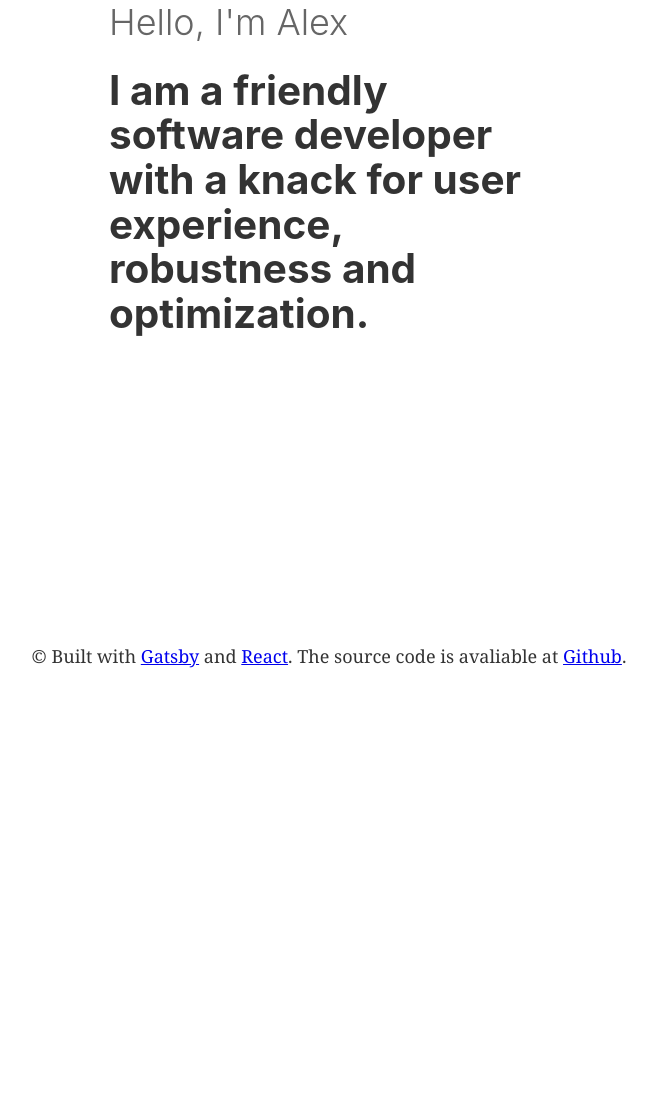
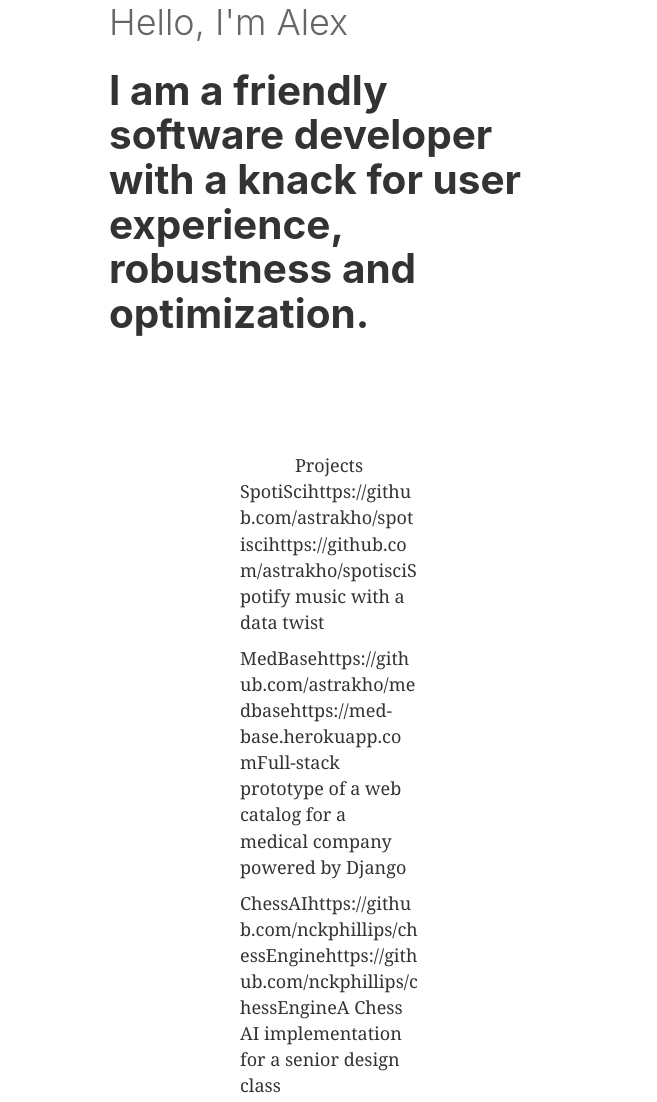
Before and after one commit to astrakho/portfolio, a Gatsby site: page / in a window 1280 px wide. Shown: the part 157-1259 px from the top of the page, without its empty margins (311-968 px from the left). Before the commit the page ends 870 px from the top, so only its background shows below. Built offline with nearby package versions, Linux system fonts and the light colour scheme; Gatsby itself is replaced by a stand-in of ours.

Commit message:
Connected projects

```diff
--- /dev/null
+++ b/src/components/project.js
@@ -0,0 +1,44 @@
+
+import { Link } from "gatsby"
+import PropTypes, { node } from "prop-types"
+import React from "react"
+import styled from "styled-components"
+
+import media from '../styles/media'
+
+
+const ProjectWrapper = styled.div`
+
+  position: relative;
+
+`
+
+class Project extends React.Component{
+
+  render(){
+
+    return(
+
+      <ProjectWrapper>
+
+        {this.props.frontmatter.title}
+
+        {this.props.frontmatter.github}
+
+        {this.props.frontmatter.link}
+
+        {this.props.frontmatter.description}
+
+      </ProjectWrapper>
+
+    )
+
+  }
+
+}
+
+
+
+
+
+export default Project
--- a/src/components/projects.js
+++ b/src/components/projects.js
@@ -1,9 +1,10 @@
 
 import { Link } from "gatsby"
-import PropTypes from "prop-types"
+import PropTypes, { node } from "prop-types"
 import React from "react"
 import styled from "styled-components"
 
+import Project from "./project"
 import media from '../styles/media'
 
 
@@ -15,25 +16,37 @@ padding: 5em 1.0875rem 1em;
 display: flex;
 min-height: 100vh;
 flex-direction: column;
-justify-content: space-between;
+justify-content: flex-start;
 align-items: center;
 
 `
 
 const ProjectsGrid = styled.div`
 
-display: grid;
-grid-template-columns: repeat(auto-fill, 178px);
-grid-gap: 10px;
-justify-content: center;
-
+  display: grid; /* 1 */
+  grid-template-columns: repeat(auto-fill, 178px); /* 2 */
+  grid-gap: 10px; /* 3 */
+  justify-content: center; /* 4 */
 
 `
 
 
 class Projects extends React.Component{
 
+  static propTypes = {
+    data: PropTypes.array.isRequired,
+  };
+
   render(){
+
+    let projects = []
+    let flag = 0
+
+    projects = this.props.data.map( project =>
+
+      <Project key = { project.node.frontmatter.id } frontmatter = {project.node.frontmatter} />
+
+    )
 
     return(
 
@@ -41,12 +54,12 @@ class Projects extends React.Component{
 
         <div> Projects </div>
 
+
         <ProjectsGrid>
 
-
+          { projects }
 
         </ProjectsGrid>
-
 
       </ProjectsWrapper>
 
@@ -59,3 +72,7 @@ class Projects extends React.Component{
 
 
 }
+
+
+
+export default Projects
--- a/src/content/projects/chessEngine/index.md
+++ b/src/content/projects/chessEngine/index.md
@@ -1,6 +1,7 @@
 ---
 
 title: "ChessAI"
+id: "3"
 github: "https://github.com/nckphillips/chessEngine"
 link: "https://github.com/nckphillips/chessEngine"
 description: "A Chess AI implementation for a senior design class"
--- a/src/content/projects/medbase/index.md
+++ b/src/content/projects/medbase/index.md
@@ -1,6 +1,7 @@
 ---
 
 title: "MedBase"
+id: "2"
 github: "https://github.com/astrakho/medbase"
 link: "https://med-base.herokuapp.com"
 description: "Full-stack prototype of a web catalog for a medical company powered by Django"
--- a/src/content/projects/spotisci/index.md
+++ b/src/content/projects/spotisci/index.md
@@ -1,6 +1,7 @@
 ---
 
 title: "SpotiSci"
+id: "1"
 github: "https://github.com/astrakho/spotisci"
 link: "https://github.com/astrakho/spotisci"
 description: "Spotify music with a data twist"
--- a/src/pages/index.js
+++ b/src/pages/index.js
@@ -4,7 +4,12 @@ import { Link } from "gatsby"
 import Layout from "../components/layout"
 import SEO from "../components/seo"
 
+
+
 import About from "../components/about"
+
+
+import Projects from "../components/projects"
 
 
 const IndexPage = ( { data } ) => (
@@ -13,14 +18,15 @@ const IndexPage = ( { data } ) => (
 
     <About data = { data.about.edges }/>
 
+    <Projects data = { data.projects.edges }/>
+
   </Layout>
 )
 
 export default IndexPage
 
-
 export const query = graphql`
-query{
+query IndexQuery{
 
   about: allMarkdownRemark {
     edges {
@@ -32,6 +38,25 @@ query{
       }
     }
   }
+
+  projects: allMarkdownRemark (
+    filter: { fileAbsolutePath: { regex: "/projects/" } }
+    sort: { fields: [frontmatter___id], order: ASC }
+    ) {
+    edges {
+      node {
+        frontmatter {
+          title
+          id
+          github
+          link
+          description
+        }
+      }
+    }
+  }
+
+
+
 }
-
 `
```
